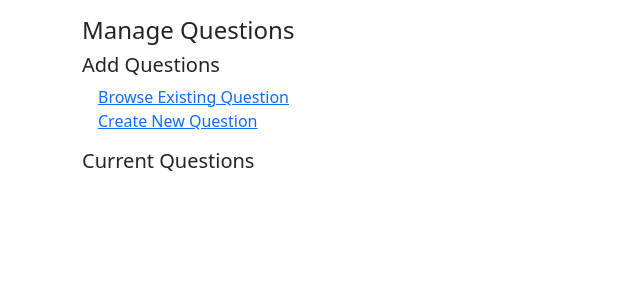
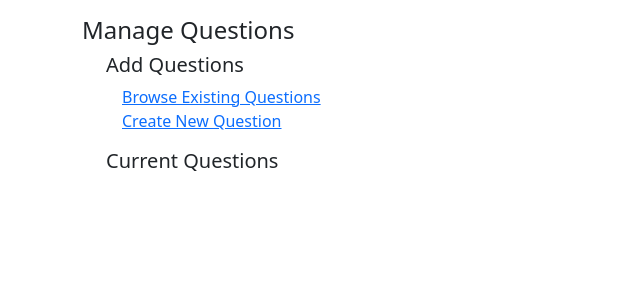
Before and after one commit to SatGarcia/spaced-cadet, a Flask app: template app/templates/manage_questions.html in a window 1280 px wide. Shown: the part 68-368 px from the top of the page, without its empty margins (0-640 px from the left). Run offline with Flask 2, Linux system fonts and the light colour scheme; the template is opened without the code that fills it, so the values that code supplies are empty; some libraries are stand-ins or nearby versions.

Commit message:
slight visual update to course question management page

```diff
--- a/app/templates/manage_questions.html
+++ b/app/templates/manage_questions.html
@@ -3,23 +3,23 @@
     <div class="container pt-3">
         <h4>Manage Questions</h4>
 
-		<div class="row">
+		<div class="container row">
 			<h5>Add Questions</h5>
 			<ul class="list-unstyled mx-3">
-				<li><a href="{{ url_for('instructor.add_question', course_name=course.name) }}">Browse Existing Question</a></li>
+				<li><a href="{{ url_for('instructor.add_question', course_name=course.name) }}">Browse Existing Questions</a></li>
 				<li><a href="{{ url_for('instructor.create_new_question', course_name=course.name) }}">Create New Question</a></li>
 			</ul>
 		</div>
 
-		<div class="row">
+		<div class="container row">
 			<h5>Current Questions</h5>
 			<ul class="list-unstyled">
 				{% for q in questions %}
 					{% set q_id = "question-" ~ q.id %}
 
 					<li class="m-2 border-bottom" id="{{q_id}}">
-						<div class="row">
-							<div class="col bg-light p-1">
+						<div class="container row">
+							<div class="col border bg-light p-1">
 								{{ q.prompt|mdown|safe }}
 							</div>
 							<div class="col-md-2">
@@ -30,7 +30,7 @@
 								Incorrect: {{ q.incorrect_attempts()|length }}
 							</div>
 						</div>
-						<div class="row my-1">
+						<div class="container row my-2">
 							{% set remove_url = url_for('course_question', course_id=course.id, question_id=q.id, _external=True) %}
 							<div class="col">
 								<a role="button"
```
